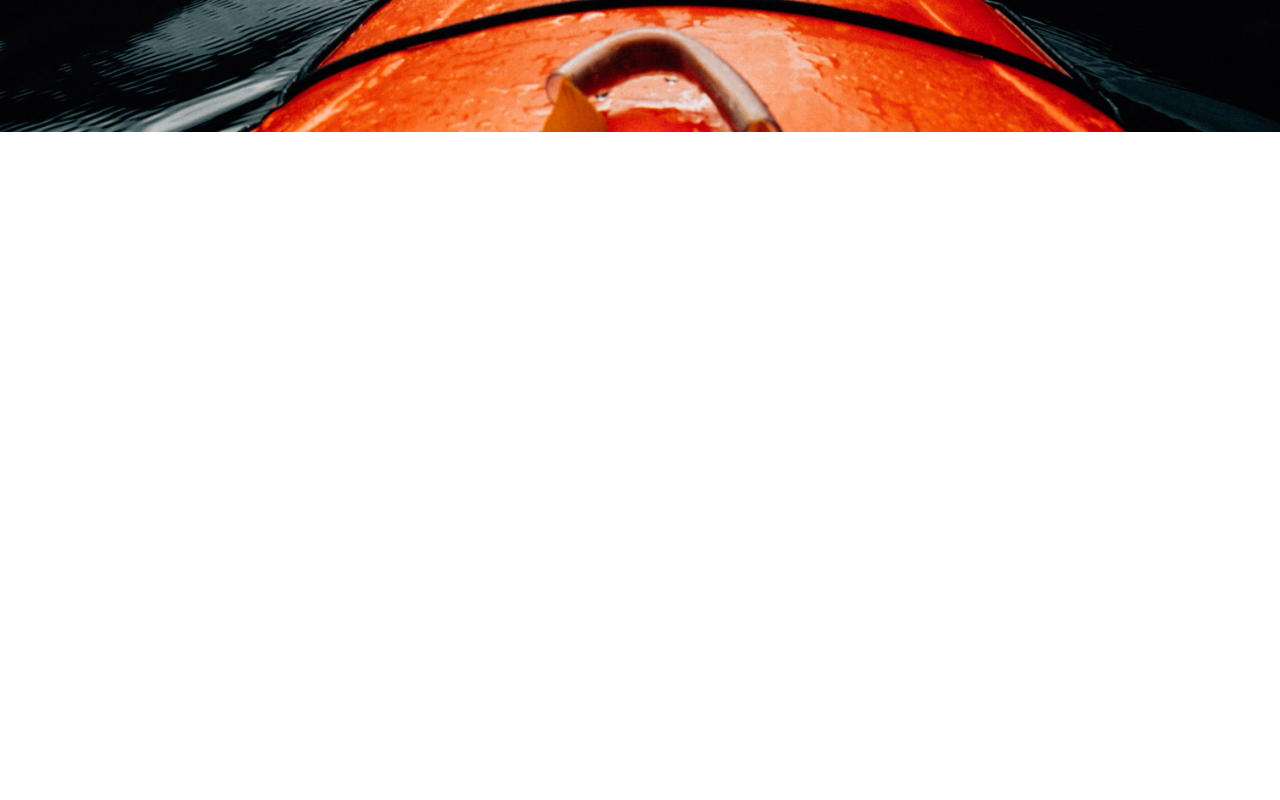
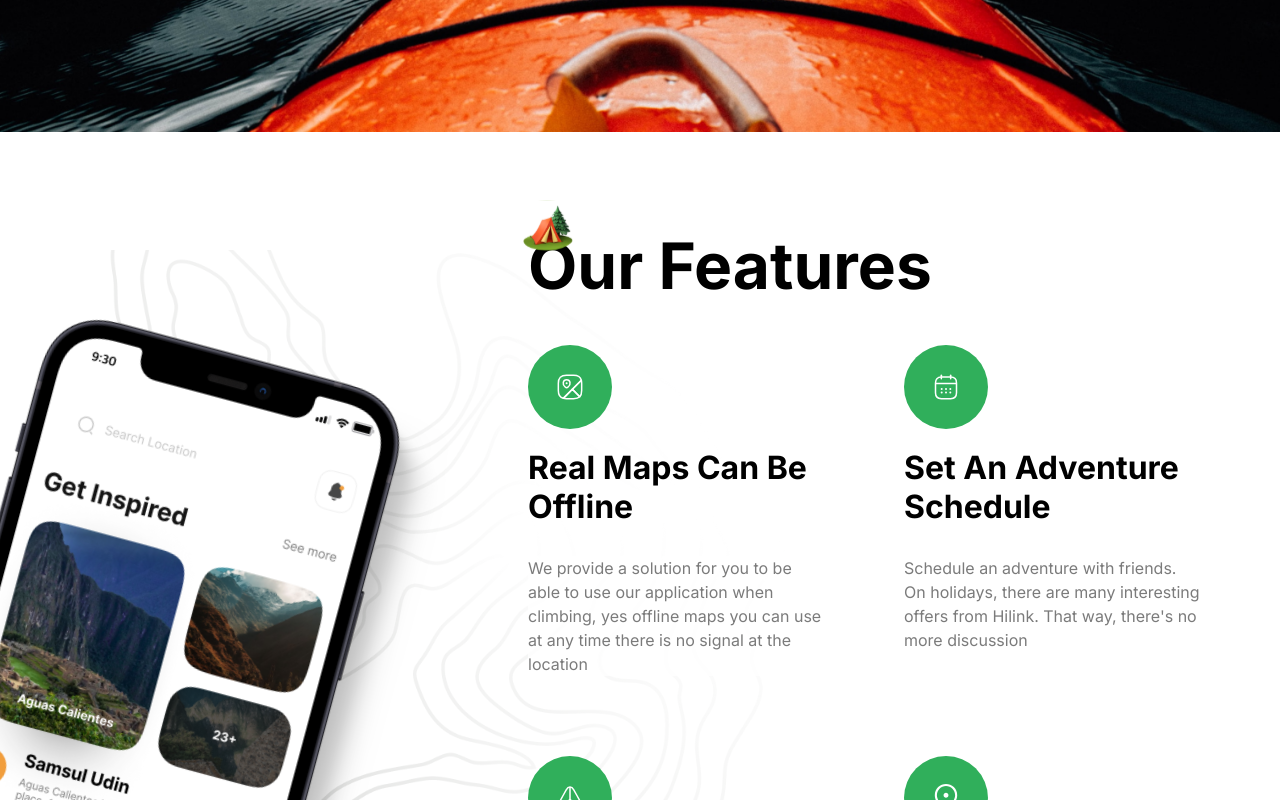
Before and after one commit to Ghosthard117/travel-site, a Next.js app: page / in a window 1280 px wide. Shown: the part 2380-3180 px from the top of the page. Before the commit the page ends 2512 px from the top, so only its background shows below. Built offline with nearby package versions, Linux system fonts and the light colour scheme.

Commit message:
Add Features component to Home page

```diff
--- a/app/page.tsx
+++ b/app/page.tsx
@@ -1,4 +1,5 @@
 import Camp from "@/components/Camp";
+import Features from "@/components/Features";
 import Guide from "@/components/Guide";
 import Hero from "@/components/Hero";
 
@@ -8,6 +9,7 @@
       <Hero />
       <Camp />
       <Guide />
+      <Features />
     </>
   )
 }
--- /dev/null
+++ b/components/Features.tsx
@@ -0,0 +1,65 @@
+import { FEATURES } from "@/constants";
+import Image from "next/image";
+
+interface FeatureProp {
+  title: string
+  icon: string;
+  description: string
+}
+
+function FeatureItem({ title, icon, description }: FeatureProp) {
+  return (
+    <li className="flex w-full flex-1 flex-col items-start">
+      <div className="rounded-full p-4 lg:p-7 bg-green-50">
+        <Image src={icon} alt="map" width={28} height={28} />
+      </div>
+      <h2 className="bold-20 lg:bold-32 mt-5 capitalize">
+        {title}
+      </h2>
+      <p className="regular-16 mt-5 bg-white/80 text-gray-30 lg:mt-[30px] lg:bg-none">
+        {description}
+      </p>
+    </li>
+  )
+}
+
+export default function Features() {
+  return (
+    <section className="flex-col flexCenter overflow-hidden bg-feature-bg bg-center bg-no-repeat py-24">
+      <div className="max-container padding-container relative w-full flex justify-end">
+        <div className="flex flex-1 lg:min-h-[900px]">
+          <Image
+            src="/phone.png"
+            alt="phone"
+            width={440}
+            height={1000}
+            className="feature-phone"
+          />
+        </div>
+
+        <div className="z-20 flex w-full flex-col lg:w-[60%]">
+          <div className='relative'>
+            <Image
+              src="/camp.svg"
+              alt="camp"
+              width={50}
+              height={50}
+              className="absolute left-[-5px] top-[-28px] w-10 lg:w-[50px]"
+            />
+            <h2 className="bold-40 lg:bold-64">Our Features</h2>
+          </div>
+          <ul className="mt-10 grid gap-10 md:grid-cols-2 lg:mg-20 lg:gap-20">
+            {FEATURES.map(feature => (
+              <FeatureItem
+                key={feature.title}
+                title={feature.title}
+                icon={feature.icon}
+                description={feature.description}
+              />
+            ))}
+          </ul>
+        </div>
+      </div>
+    </section>
+  )
+}
```
